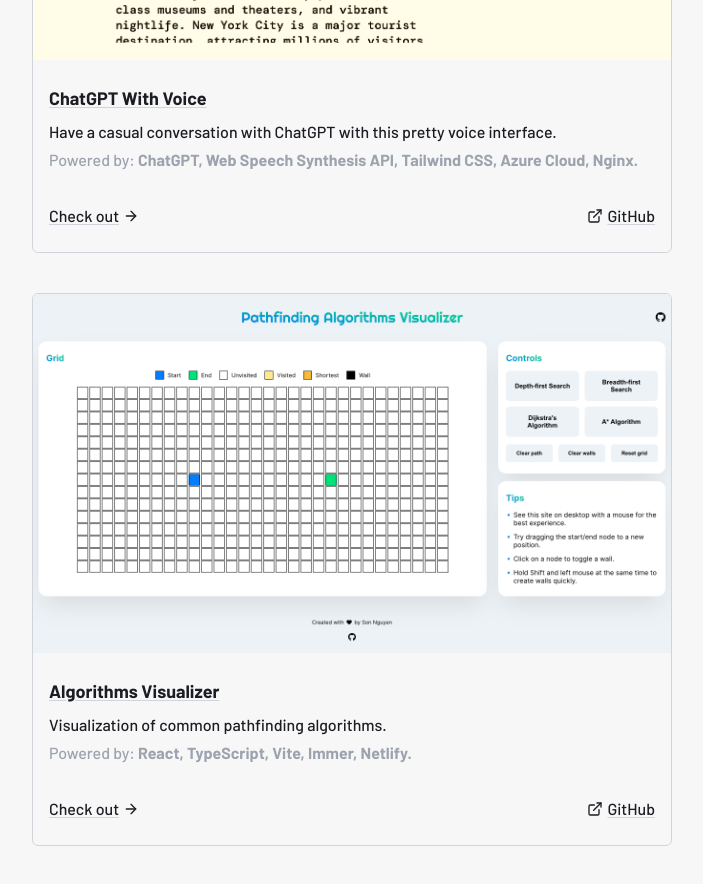
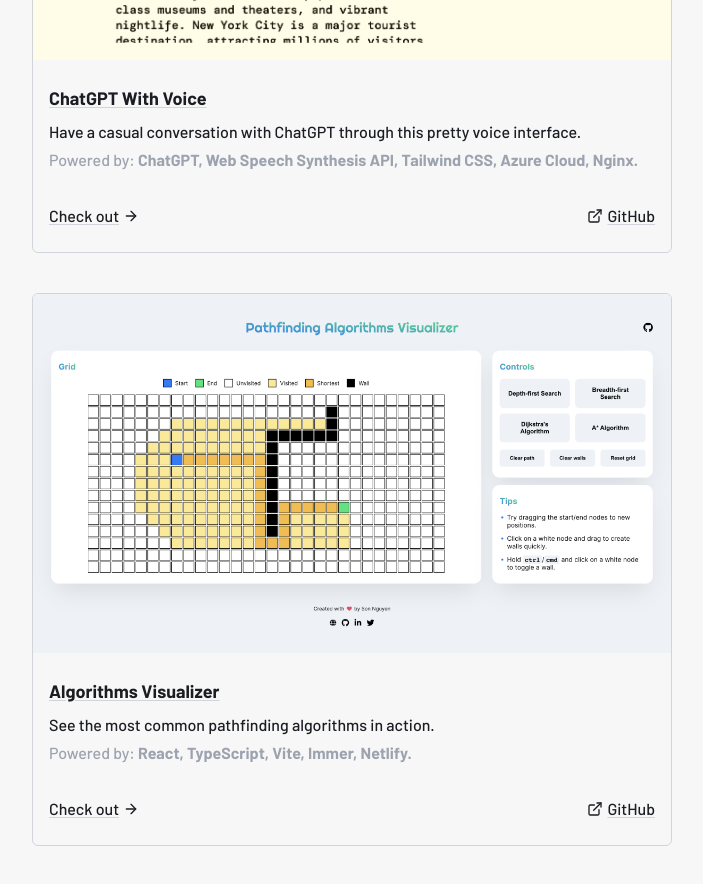
Before and after one commit to sonngdev/personal-website-23, a Next.js app: page /projects in a window 1280 px wide. Shown: the part 420-1304 px from the top of the page, without its empty margins (288-991 px from the left). Built offline with nearby package versions, Linux system fonts and the light colour scheme; no server answers.

Commit message:
feat: update project descriptions and images

```diff
--- a/pages/projects.tsx
+++ b/pages/projects.tsx
@@ -16,7 +16,7 @@
   {
     img: algorithmsVisualizerImg,
     title: 'Algorithms Visualizer',
-    description: 'Visualization of common pathfinding algorithms.',
+    description: 'See the most common pathfinding algorithms in action.',
     technologies: 'React, TypeScript, Vite, Immer, Netlify.',
     projectUrl: 'https://algorithms.sonng.dev',
     githubUrl: 'https://github.com/thanhsonng/algorithm-visualizer',
@@ -24,7 +24,7 @@
   {
     img: chatgptVoiceImg,
     title: 'ChatGPT With Voice',
-    description: 'Have a casual conversation with ChatGPT with this pretty voice interface.',
+    description: 'Have a casual conversation with ChatGPT through this pretty voice interface.',
     technologies: 'ChatGPT, Web Speech Synthesis API, Tailwind CSS, Azure Cloud, Nginx.',
     projectUrl: 'https://chatgpt.sonng.dev',
     githubUrl: 'https://github.com/thanhsonng/chatgpt-voice',
```
Also changed, not shown: public/projects-assets/algorithms-visualizer.png, public/projects-assets/free-code-camp.png.
